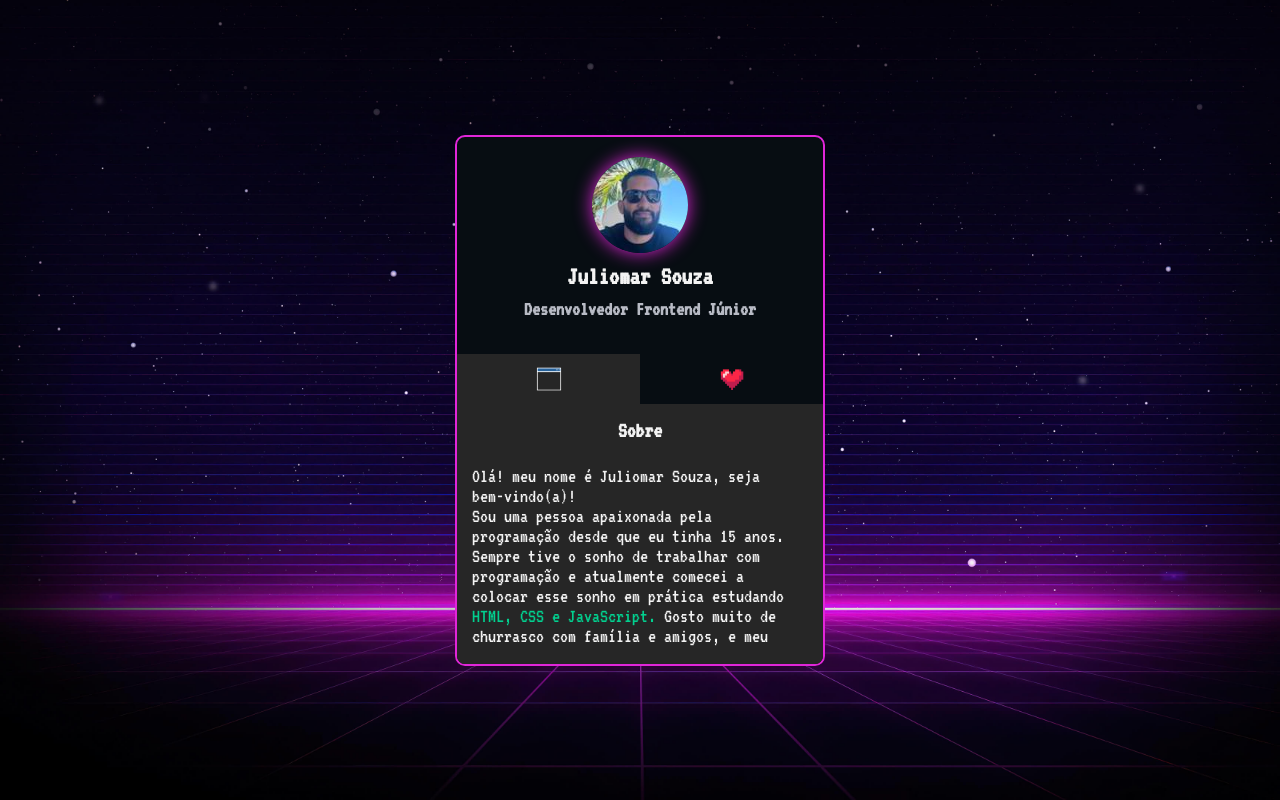
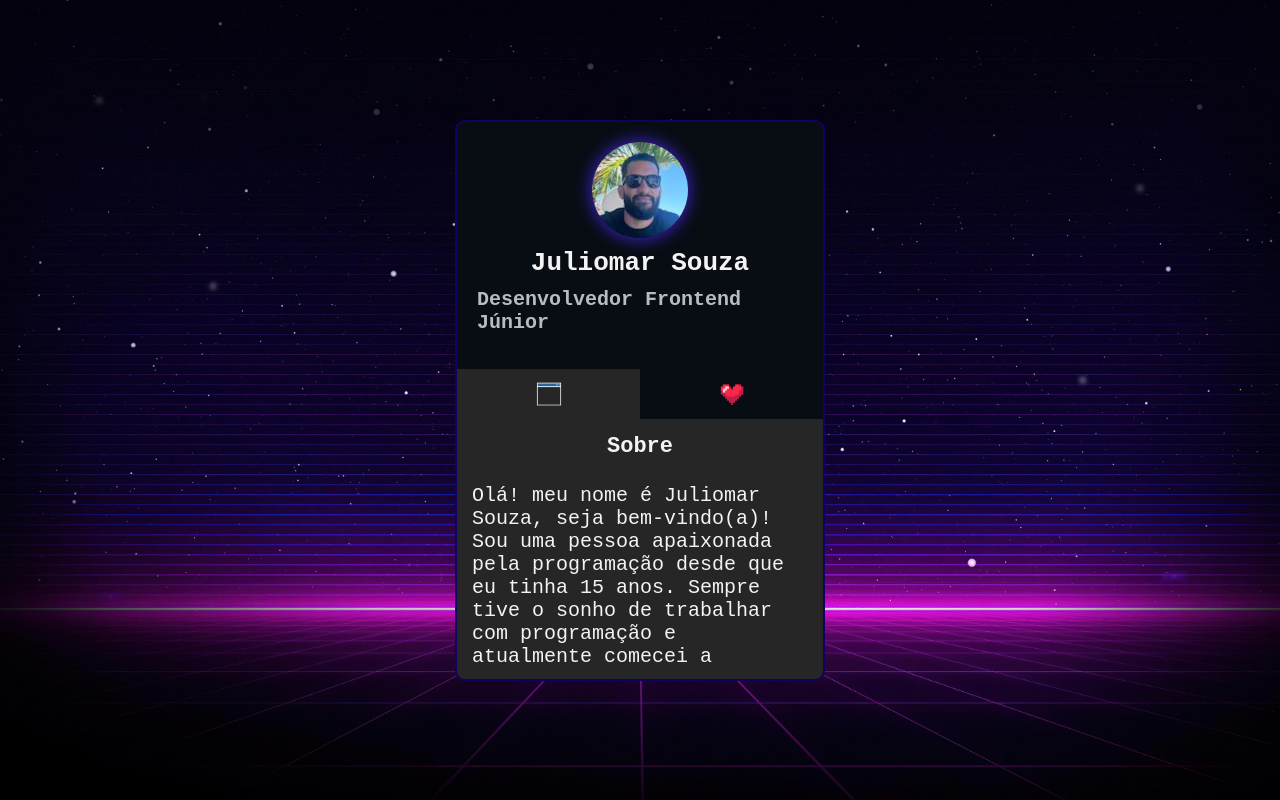
Before and after one commit to juliomar22/mini-portfolio, a plain HTML site: page index.html in a window 1280 px wide. Drawn offline with Linux system fonts and the light colour scheme.

Commit message:
Mudança de font para outfit, cor de box-shadow do perfil, cor do border e da barra de rolagem.

```diff
--- a/src/css/estilos.css
+++ b/src/css/estilos.css
@@ -1,5 +1,5 @@
 body {
-	font-family: 'VT323', monospace;
+	font-family: 'Outfit', monospace;
 
 	background-image: url(../imagens/fundo-site.jpg);
 	background-size: cover;
@@ -18,7 +18,7 @@ body {
 .cartao {
 	background-color: #070d12;
 	width: 370px;
-	border: 2px solid #e126d9;
+	border: 2px solid #100261;
 	border-radius: 10px;
 	overflow: hidden;
 }
@@ -33,7 +33,7 @@ body {
 
 .cartao .minhas-informacoes img {
 	border-radius: 50px;
-	box-shadow:0 0 1em #e126d9;
+	box-shadow:0 0 1em #4826e1;
 }
 
 .cartao .minhas-informacoes .nome {
--- a/src/css/rolagem.css
+++ b/src/css/rolagem.css
@@ -1,7 +1,7 @@
 /* Works on Firefox */
 * {
     scrollbar-width: thin;
-    scrollbar-color: #e228d8 #070d12;
+    scrollbar-color: #28028f #070d12;
   }
 
   /* Works on Chrome, Edge, and Safari */
@@ -14,7 +14,7 @@
   }
 
   *::-webkit-scrollbar-thumb {
-    background-color: #e228d8;
+    background-color: #041a64;
     border-radius: 20px;
     border: 3px solid #070d12;
   }
```
Also changed, not shown: 1 other file.
